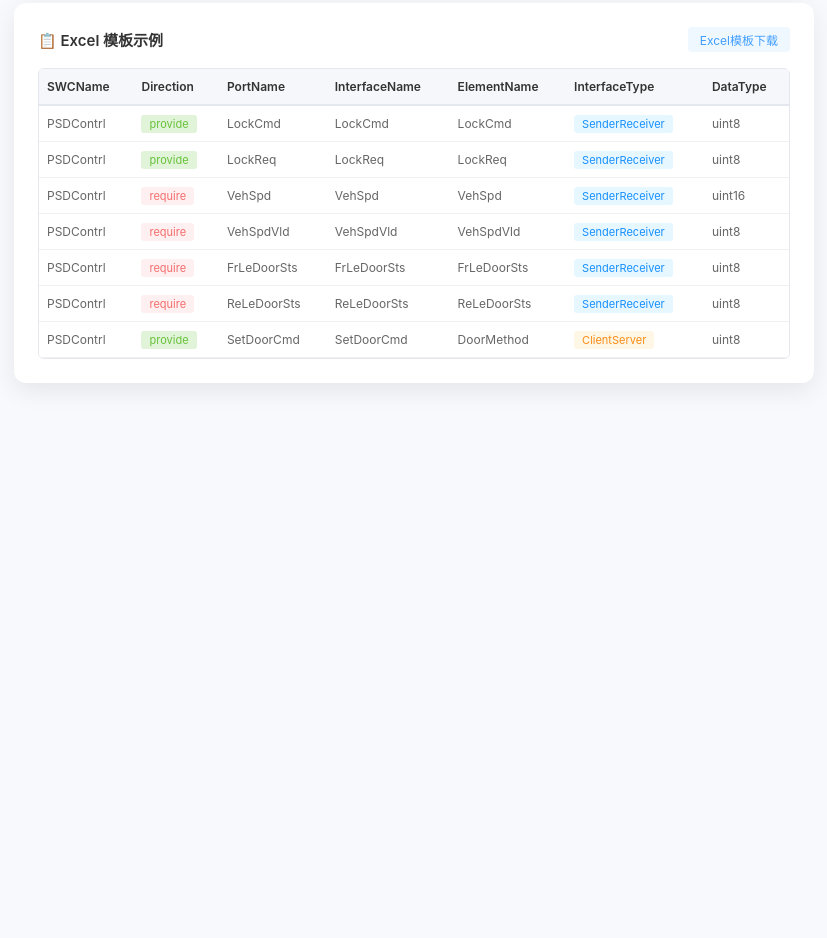
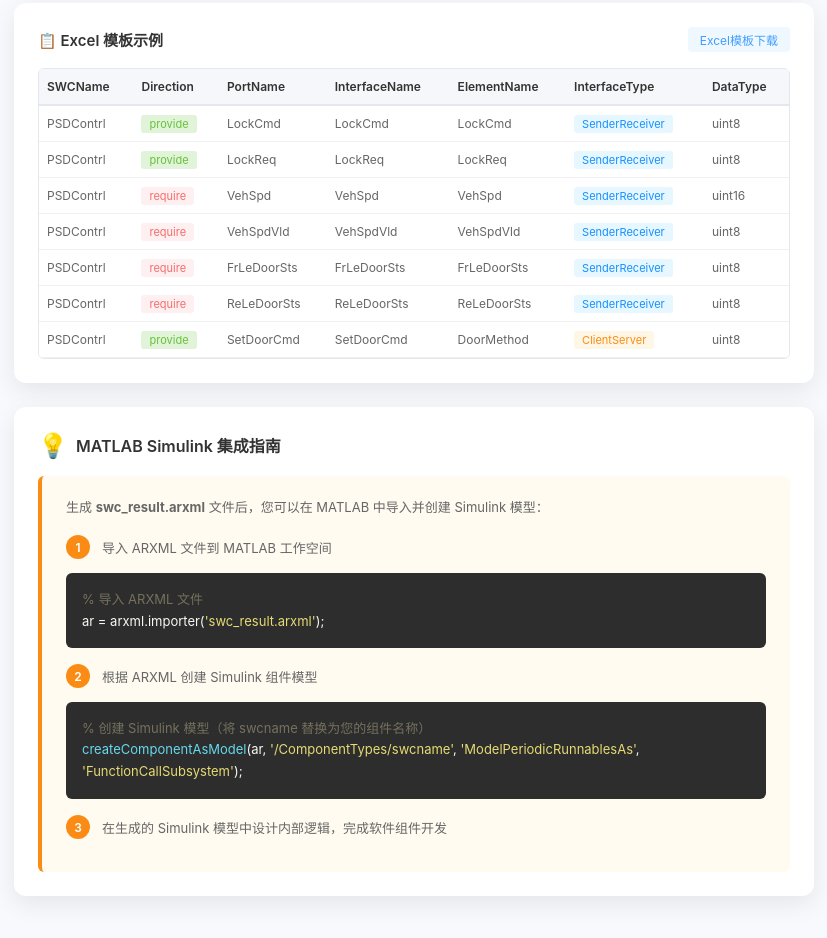
Before and after one commit to ZongL/SWC_Maker, a plain HTML site: page index.html in a window 1280 px wide. Shown: the part 696-1634 px from the top of the page, without its empty margins (226-1053 px from the left). Before the commit the page ends 1123 px from the top, so only its background shows below. Drawn offline with Linux system fonts and the light colour scheme.

Commit message:
add import matlab tips

```diff
--- a/index.html
+++ b/index.html
@@ -281,6 +281,90 @@
       border-radius: 3px;
       font-size: 11px;
     }
+    .tips-card {
+      padding: 24px;
+      text-align: left;
+    }
+    .tips-header {
+      display: flex;
+      align-items: center;
+      margin-bottom: 16px;
+    }
+    .tips-icon {
+      font-size: 24px;
+      margin-right: 8px;
+    }
+    .tips-title {
+      font-size: 16px;
+      color: #333;
+      font-weight: 600;
+    }
+    .tips-content {
+      background: #fffbf0;
+      border-left: 4px solid #fa8c16;
+      padding: 20px 24px;
+      border-radius: 6px;
+    }
+    .tips-content p {
+      font-size: 13px;
+      color: #666;
+      line-height: 1.8;
+      margin: 0 0 16px 0;
+    }
+    .tips-content p:last-child {
+      margin-bottom: 0;
+    }
+    .code-block {
+      background: #2d2d2d;
+      color: #f8f8f2;
+      padding: 16px;
+      border-radius: 6px;
+      font-family: 'Consolas', 'Monaco', 'Courier New', monospace;
+      font-size: 13px;
+      line-height: 1.6;
+      overflow-x: auto;
+      margin: 12px 0;
+    }
+    .code-block code {
+      color: #f8f8f2;
+    }
+    .code-comment {
+      color: #75715e;
+    }
+    .code-function {
+      color: #66d9ef;
+    }
+    .code-string {
+      color: #e6db74;
+    }
+    .steps {
+      margin-top: 16px;
+    }
+    .step-item {
+      display: flex;
+      margin-bottom: 12px;
+      align-items: flex-start;
+    }
+    .step-number {
+      background: #fa8c16;
+      color: #fff;
+      width: 24px;
+      height: 24px;
+      border-radius: 50%;
+      display: flex;
+      align-items: center;
+      justify-content: center;
+      font-size: 12px;
+      font-weight: 600;
+      margin-right: 12px;
+      flex-shrink: 0;
+    }
+    .step-text {
+      font-size: 13px;
+      color: #666;
+      line-height: 1.8;
+      padding-top: 2px;
+    }
   </style>
 </head>
 <body>
@@ -405,6 +489,48 @@
         </table>
       </div>
     </div>
+
+    <div class="card tips-card">
+      <div class="tips-header">
+        <span class="tips-icon">💡</span>
+        <span class="tips-title">MATLAB Simulink 集成指南</span>
+      </div>
+      <div class="tips-content">
+        <p>生成 <strong>swc_result.arxml</strong> 文件后，您可以在 MATLAB 中导入并创建 Simulink 模型：</p>
+
+        <div class="steps">
+          <div class="step-item">
+            <span class="step-number">1</span>
+            <span class="step-text">导入 ARXML 文件到 MATLAB 工作空间</span>
+          </div>
+        </div>
+
+        <div class="code-block">
+<code><span class="code-comment">% 导入 ARXML 文件</span><br>
+ar = arxml.importer(<span class="code-string">'swc_result.arxml'</span>);</code>
+        </div>
+
+        <div class="steps">
+          <div class="step-item">
+            <span class="step-number">2</span>
+            <span class="step-text">根据 ARXML 创建 Simulink 组件模型</span>
+          </div>
+        </div>
+
+        <div class="code-block">
+<code><span class="code-comment">% 创建 Simulink 模型（将 swcname 替换为您的组件名称）</span><br>
+<span class="code-function">createComponentAsModel</span>(ar, <span class="code-string">'/ComponentTypes/swcname'</span>,
+    <span class="code-string">'ModelPeriodicRunnablesAs'</span>, <span class="code-string">'FunctionCallSubsystem'</span>);</code>
+        </div>
+
+        <div class="steps">
+          <div class="step-item">
+            <span class="step-number">3</span>
+            <span class="step-text">在生成的 Simulink 模型中设计内部逻辑，完成软件组件开发</span>
+          </div>
+        </div>
+      </div>
+    </div>
   </div>
 
   <script>
@@ -484,7 +610,7 @@
         const url = URL.createObjectURL(blob);
         const a = document.createElement('a');
         a.href = url;
-        a.download = 'myswc_gen.arxml';
+        a.download = 'swc_result.arxml';
         a.click();
         URL.revokeObjectURL(url);
 
```
